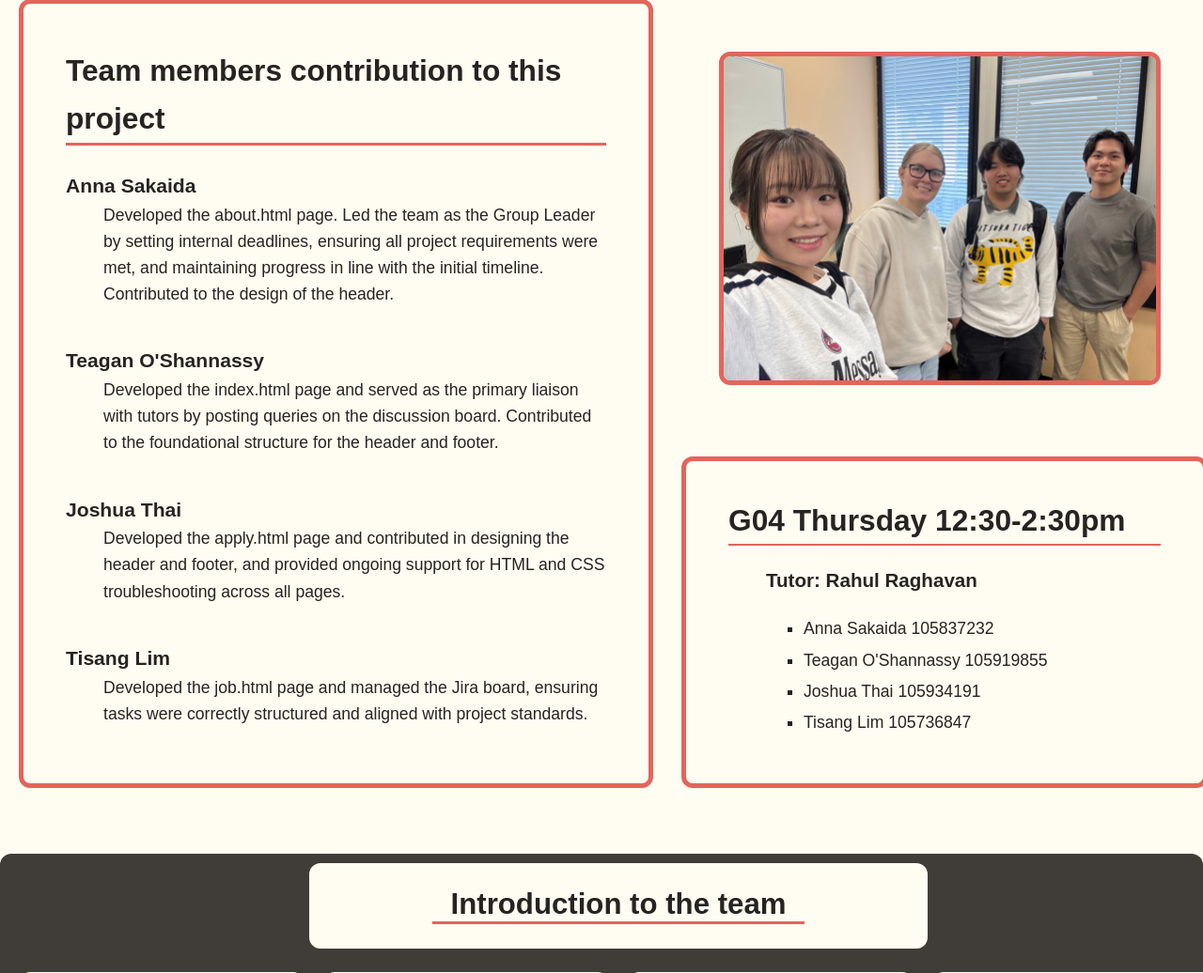
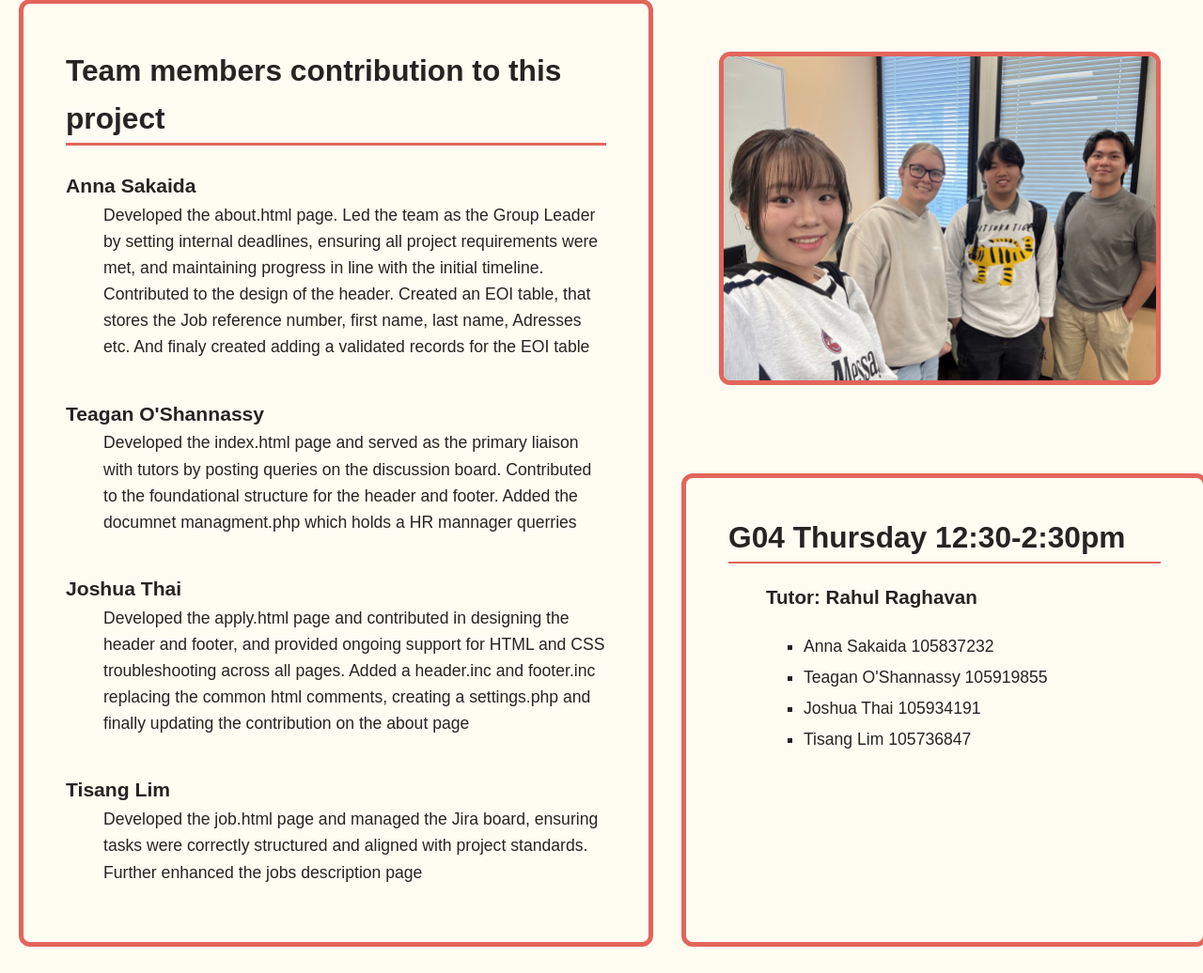
Before and after one commit to 105837232/project2, a PHP site: page /about.php in a window 1280 px wide. Shown: the part 170-1206 px from the top of the page at 94% size. Run offline with PHP 8.4, Linux system fonts and the light colour scheme.

Commit message:
updated the about page contibution

```diff
--- a/about.php
+++ b/about.php
@@ -21,13 +21,13 @@
                 <h2>Team members contribution to this project</h2>
                 <dl>
                     <dt><strong>Anna Sakaida</strong></dt>
-                        <dd>Developed the about.html page. Led the team as the Group Leader by setting internal deadlines, ensuring all project requirements were met, and maintaining progress in line with the initial timeline. Contributed to the design of the header.</dd>
+                        <dd>Developed the about.html page. Led the team as the Group Leader by setting internal deadlines, ensuring all project requirements were met, and maintaining progress in line with the initial timeline. Contributed to the design of the header. Created an EOI table, that stores the Job reference number, first name, last name, Adresses etc. And finaly created adding a validated records for the EOI table </dd>
                     <dt><strong>Teagan O'Shannassy</strong></dt>
-                        <dd>Developed the index.html page and served as the primary liaison with tutors by posting queries on the discussion board. Contributed to the foundational structure for the header and footer.</dd>
+                        <dd>Developed the index.html page and served as the primary liaison with tutors by posting queries on the discussion board. Contributed to the foundational structure for the header and footer. Added the documnet managment.php which holds a HR mannager querries</dd>
                     <dt><strong>Joshua Thai</strong></dt>
-                        <dd>Developed the apply.html page and contributed in designing the header and footer, and provided ongoing support for HTML and CSS troubleshooting across all pages.</dd>
+                        <dd>Developed the apply.html page and contributed in designing the header and footer, and provided ongoing support for HTML and CSS troubleshooting across all pages. Added a header.inc and footer.inc replacing the common html comments, creating a settings.php and finally updating the contribution on the about page</dd>
                     <dt><strong>Tisang Lim</strong></dt>
-                        <dd>Developed the job.html page and managed the Jira board, ensuring tasks were correctly structured and aligned with project standards.</dd>
+                        <dd>Developed the job.html page and managed the Jira board, ensuring tasks were correctly structured and aligned with project standards. Further enhanced the jobs description page</dd>
                 </dl>
             </section>
 
```
